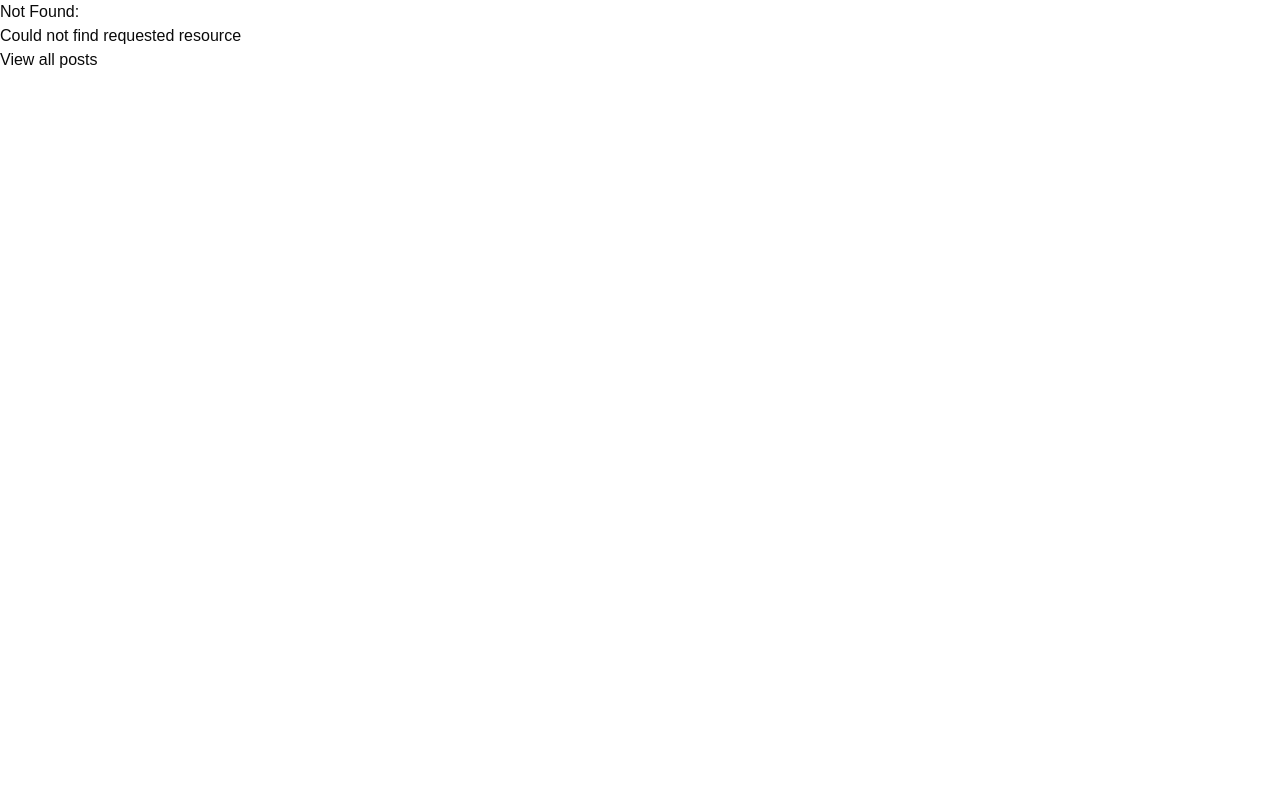
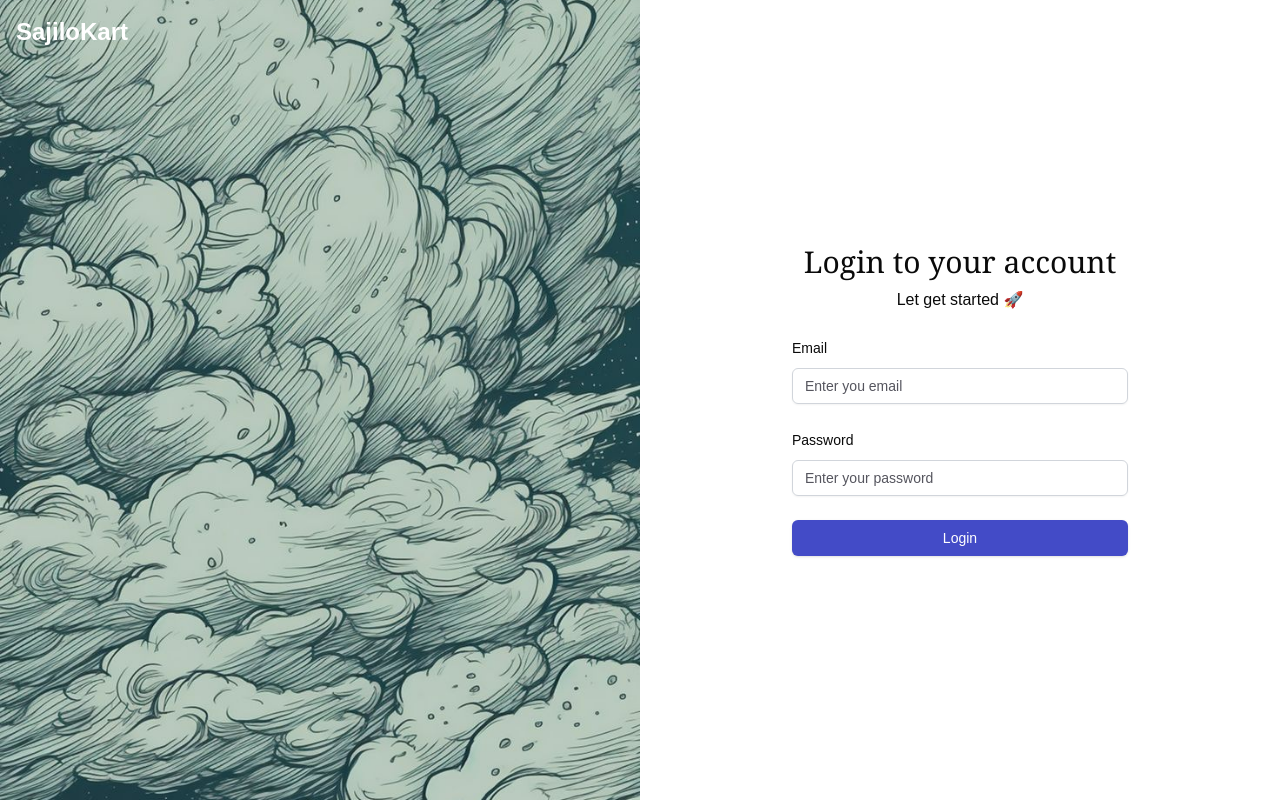
Before and after one commit to PramisGrg/Sajilokart-frontend, a Next.js app: page /auth/login in a window 1280 px wide. Before the commit this address had no page. Built offline with nearby package versions, Linux system fonts and the light colour scheme.

Commit message:
feat: login UI

```diff
--- /dev/null
+++ b/app/auth/login/page.tsx
@@ -0,0 +1,57 @@
+import Image from "next/image";
+import React from "react";
+import loginImage from "@/public/cloud.jpeg";
+import { Input } from "@/components/ui/input";
+import { Button } from "@/components/ui/button";
+import { Label } from "@/components/ui/label";
+
+const Page = () => {
+  return (
+    <div className="grid grid-cols-1 md:grid-cols-2">
+      <div className="w-full relative">
+        <Image
+          src={loginImage}
+          alt="This is login image"
+          width={1000}
+          height={1000}
+          style={{
+            objectFit: "cover",
+          }}
+          className="max-h-screen"
+        />
+        <h1 className="absolute top-4 font-bold text-2xl text-white left-4">
+          SajiloKart
+        </h1>
+      </div>
+
+      <div className="flex justify-center items-center min-h-screen">
+        <div className="p-8 rounded-md space-y-6 min-w-[400px]">
+          <div className="space-y-2">
+            <h1 className="text-center text-3xl font-serif">
+              Login to your account
+            </h1>
+            <p className="text-center font-thin">Let get started 🚀</p>
+          </div>
+          <div className="space-y-2">
+            <Label>Email</Label>
+            <Input
+              className="border border-gray-300"
+              placeholder="Enter you email"
+            />
+          </div>
+          <div className="space-y-2">
+            <Label>Password</Label>
+            <Input
+              className="border border-gray-300"
+              type="password"
+              placeholder="Enter your password"
+            />
+          </div>
+          <Button className="w-full">Login</Button>
+        </div>
+      </div>
+    </div>
+  );
+};
+
+export default Page;
--- /dev/null
+++ b/app/auth/register/page.tsx
@@ -0,0 +1,11 @@
+import React from "react";
+
+const page = () => {
+  return (
+    <div>
+      <h1>This is register</h1>
+    </div>
+  );
+};
+
+export default page;
--- a/app/page.tsx
+++ b/app/page.tsx
@@ -1,10 +1,36 @@
 import Link from "next/link";
 
-export default function Home() {
-  return (
-    <div>
-      <Link href={"/profile"}>Profile</Link>
-      <h1>Hi my name is Pramis</h1>
-    </div>
-  );
+export default async function Home() {
+  try {
+    const res = await fetch("http://localhost:3000/product");
+
+    // if (!res.ok) {
+    //   throw new Error("Failed to fetch products");
+    // }
+
+    const products = await res.json();
+    console.log(products);
+
+    return (
+      <div>
+        <Link href="/profile">Profile</Link>
+        <h1>Hi, my name is Pramis</h1>
+        {products.data.length > 0 ? (
+          products.data.map((product: { id: string; name: string }) => (
+            <h1 key={product.id}>{product.name}</h1>
+          ))
+        ) : (
+          <p>No products found</p>
+        )}
+      </div>
+    );
+  } catch (error) {
+    console.error("Error fetching products:", error);
+    return (
+      <div>
+        <h1>Hi, my name is Pramis</h1>
+        <p>Failed to load products. Please try again later.</p>
+      </div>
+    );
+  }
 }
--- /dev/null
+++ b/components/ui/input.tsx
@@ -0,0 +1,22 @@
+import * as React from "react"
+
+import { cn } from "@/lib/utils"
+
+const Input = React.forwardRef<HTMLInputElement, React.ComponentProps<"input">>(
+  ({ className, type, ...props }, ref) => {
+    return (
+      <input
+        type={type}
+        className={cn(
+          "flex h-9 w-full rounded-md border border-input bg-transparent px-3 py-1 text-base shadow-sm transition-colors file:border-0 file:bg-transparent file:text-sm file:font-medium file:text-foreground placeholder:text-muted-foreground focus-visible:outline-none focus-visible:ring-1 focus-visible:ring-ring disabled:cursor-not-allowed disabled:opacity-50 md:text-sm",
+          className
+        )}
+        ref={ref}
+        {...props}
+      />
+    )
+  }
+)
+Input.displayName = "Input"
+
+export { Input }
--- /dev/null
+++ b/components/ui/label.tsx
@@ -0,0 +1,26 @@
+"use client"
+
+import * as React from "react"
+import * as LabelPrimitive from "@radix-ui/react-label"
+import { cva, type VariantProps } from "class-variance-authority"
+
+import { cn } from "@/lib/utils"
+
+const labelVariants = cva(
+  "text-sm font-medium leading-none peer-disabled:cursor-not-allowed peer-disabled:opacity-70"
+)
+
+const Label = React.forwardRef<
+  React.ElementRef<typeof LabelPrimitive.Root>,
+  React.ComponentPropsWithoutRef<typeof LabelPrimitive.Root> &
+    VariantProps<typeof labelVariants>
+>(({ className, ...props }, ref) => (
+  <LabelPrimitive.Root
+    ref={ref}
+    className={cn(labelVariants(), className)}
+    {...props}
+  />
+))
+Label.displayName = LabelPrimitive.Root.displayName
+
+export { Label }
```
Also changed, not shown: package.json (+6 -1 lines), schemas/auth.schema.ts (added, +8 -0 lines), services/axios.ts (added, +8 -0 lines), public/cloud.jpeg (added), services/queries/auth.query.ts (added), 1 other file (tests, documents, lock files or other folders).
